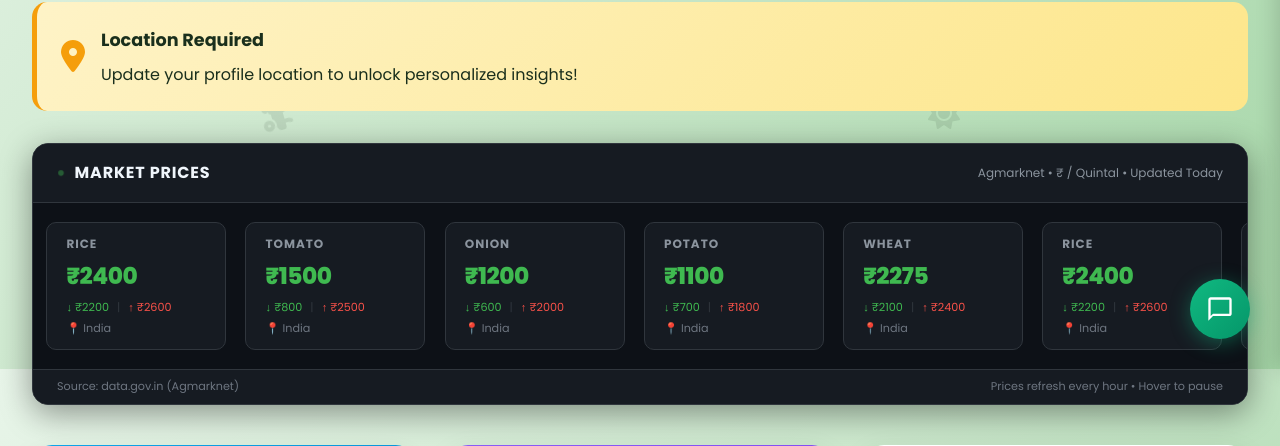
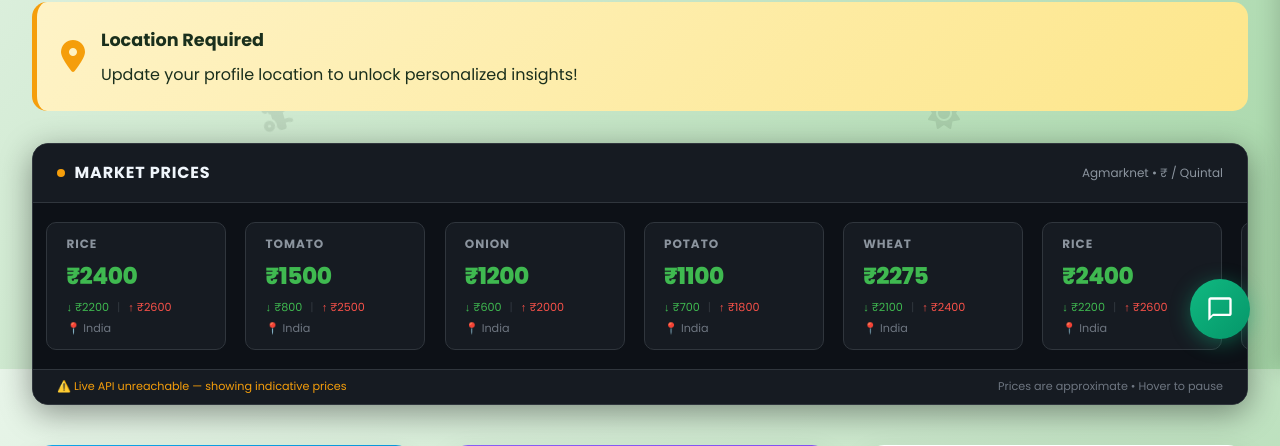
Before and after one commit to nirmitguptadev/Agripath, a Django app: page / in a window 1280 px wide. Shown: the part 431-877 px from the top of the page. Run offline with Django 5.2, Linux system fonts and the light colour scheme; a user stored in the database is signed in; data comes from the database, SQL or seed files in the repository; data that the repository does not hold is empty; some libraries are stand-ins or nearby versions.

Commit message:
Added Mandi Api fallback 3

```diff
--- a/core/mandi_api.py
+++ b/core/mandi_api.py
@@ -99,7 +99,7 @@ def _fetch_bulk(lookup_names):
             'format': 'json',
             'limit': 500,
         }
-        resp = requests.get(BASE_URL, params=params, timeout=10)
+        resp = requests.get(BASE_URL, params=params, timeout=8)
         if resp.status_code != 200:
             print(f"Mandi API returned {resp.status_code}")
             return _bulk_cache or {}
--- a/home/dashboard_view.py
+++ b/home/dashboard_view.py
@@ -102,7 +102,7 @@ def dashboard(request):
         with ThreadPoolExecutor(max_workers=1) as executor:
             future = executor.submit(get_mandi_prices, combined)
             try:
-                mandi_prices, mandi_is_fallback = future.result(timeout=5)
+                mandi_prices, mandi_is_fallback = future.result(timeout=12)
             except (FuturesTimeout, Exception):
                 mandi_prices, mandi_is_fallback = {}, False
     except Exception as e:
--- a/templates/dashboard.html
+++ b/templates/dashboard.html
@@ -647,8 +647,14 @@
     <!-- ── Stock-Market Style Mandi Board ─────────────────────────── -->
     <div class="mandi-board">
         <div class="mandi-board-header">
-            <h3><span class="live-dot"></span> Market Prices</h3>
-            <span style="color: #8b949e; font-size: 0.75rem;">Agmarknet &bull; ₹ / Quintal &bull; Updated Today</span>
+            <h3>
+                {% if mandi_is_fallback %}
+                <span style="width:8px;height:8px;background:#f59e0b;border-radius:50%;display:inline-block;"></span> Market Prices
+                {% else %}
+                <span class="live-dot"></span> Market Prices
+                {% endif %}
+            </h3>
+            <span style="color: #8b949e; font-size: 0.75rem;">Agmarknet &bull; ₹ / Quintal</span>
         </div>
 
         <div class="mandi-ticker-wrap">
@@ -682,10 +688,25 @@
         </div>
 
         <div class="mandi-board-footer">
+            {% if mandi_is_fallback %}
+            <span style="color:#f59e0b;">⚠️ Live API unreachable — showing indicative prices</span>
+            <span>Prices are approximate &bull; Hover to pause</span>
+            {% else %}
             <span>Source: data.gov.in (Agmarknet)</span>
             <span>Prices refresh every hour &bull; Hover to pause</span>
+            {% endif %}
         </div>
     </div>
+    {% endif %}
+
+    {% if mandi_is_fallback and mandi_prices %}
+    <div id="mandi-fallback-banner" style="background:#fef3c7;border:1px solid #f59e0b;border-radius:12px;padding:0.8rem 1rem;margin-bottom:1.5rem;display:flex;align-items:center;gap:0.6rem;font-size:0.85rem;font-weight:600;color:#92400e;animation:fadeInDown 0.4s ease;">
+        <span style="font-size:1.2rem;flex-shrink:0">⚠️</span>
+        <span>Live mandi API is currently unreachable. Prices shown are indicative estimates and may not reflect today's market.</span>
+        <button onclick="this.parentElement.remove()" style="margin-left:auto;background:none;border:none;cursor:pointer;font-size:1.1rem;color:#92400e;flex-shrink:0;">✕</button>
+    </div>
+    <style>@keyframes fadeInDown{from{opacity:0;transform:translateY(-8px)}to{opacity:1;transform:translateY(0)}}</style>
+    <script>setTimeout(()=>{const b=document.getElementById('mandi-fallback-banner');if(b){b.style.transition='opacity 0.5s';b.style.opacity='0';setTimeout(()=>b&&b.remove(),500);}},5000);</script>
     {% endif %}
 
     {% if news_items %}
--- a/tracker/views.py
+++ b/tracker/views.py
@@ -33,7 +33,7 @@ def tracker_dashboard(request):
         from concurrent.futures import ThreadPoolExecutor
         with ThreadPoolExecutor(max_workers=1) as executor:
             future = executor.submit(get_mandi_prices, combined_mandi_crops)
-            mandi_prices, mandi_is_fallback = future.result(timeout=5)
+            mandi_prices, mandi_is_fallback = future.result(timeout=12)
     except Exception:
         mandi_prices, mandi_is_fallback = {}, False
 
```
Also changed, not shown: templates/tracker/dashboard.html (+7 -1 lines).
